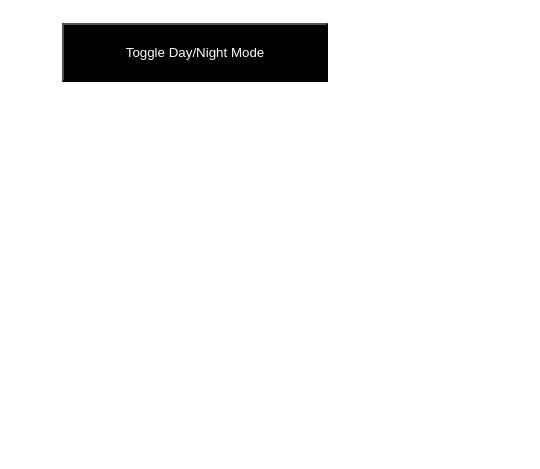
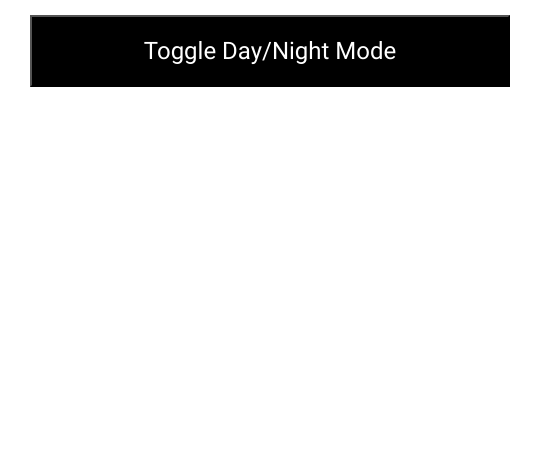
Before and after one commit to rickypatrick/rdpatrick, a plain HTML site: page index.html in a window 390 px wide. Shown: the part 383-852 px from the top of the page, 540 px wide, since content can reach past the window. Drawn offline with Linux system fonts and the light colour scheme.

Commit message:
added bg imagery and responsive styling

```diff
--- a/css/dark.css
+++ b/css/dark.css
@@ -1,6 +1,11 @@
 @font-face {
     font-family: Roboto;
     src: url(../fonts/roboto-v29-latin-regular.woff2);
+}
+
+* {
+    position:relative;
+    z-index:100;
 }
 
 html, body {
@@ -10,7 +15,31 @@ html, body {
 body {
     font-family: Roboto, Helvetica, sans-serif;
     text-align:center;
-    background-color:#333;
+    background-color:#000000;
+    margin:0;
+    padding:0;
+
+
+}
+#wrapper {
+    height:100%;
+    width:100%;
+    background-color:black;
+    background-image: url("../images/dark-bg.jpg");
+    background-size:cover;
+}
+#wrapper::after {
+    content: '';
+
+    background: linear-gradient(180deg, rgba(0,0,0,1) 40%, rgba(0,0,0,0.4934567577030813) 100%);
+
+    position: absolute;
+    width: 100%;
+    height: 100%;
+    top: 0;
+    left: 0;
+    opacity: 80%;
+    z-index:1;
 }
 
 #blacklogo {
@@ -21,6 +50,7 @@ body {
     width:70%;
     margin:auto;
     height:40%;
+
 
 
 }
@@ -37,11 +67,29 @@ h1 {
 }
 
 button {
+    font-family:inherit;
     margin:30px;
     color:black;
     background-color:white;
     padding:20px;
     width:20em;
-    font-family: Roboto;
+    font-size:1.5em;
+
 
 }
+
+@media only screen and (max-device-width: 600px) {
+
+    button {
+        font-family:inherit;
+        margin:30px;
+        color:black;
+        background-color:white;
+        padding:20px;
+        font-size:2.5em;
+
+    }
+    h1{
+        font-size:4em;
+    }
+  }
--- a/css/light.css
+++ b/css/light.css
@@ -1,6 +1,11 @@
 @font-face {
     font-family: Roboto;
     src: url(../fonts/roboto-v29-latin-regular.woff2);
+}
+
+* {
+    position:relative;
+    z-index:100;
 }
 
 html, body {
@@ -10,9 +15,16 @@ html, body {
 body {
     font-family: Roboto, Helvetica, sans-serif;
     text-align:center;
+    margin:0;
+    padding:0;
+}
+
+#wrapper {
+    height:100%;
+    width:100%;
+    background-color:#ffffff;
 
 }
-
 #whitelogo {
     display:none;
 }
@@ -35,10 +47,29 @@ h1 {
 }
 
 button {
+    font-family:inherit;
     margin:30px;
     color:white;
     background-color:black;
     padding:20px;
     width:20em;
+    font-size:1.5em;
+
 
 }
+
+@media only screen and (max-device-width: 600px) {
+
+    button {
+        font-family:inherit;
+        margin:30px;
+        color:white;
+        background-color:black;
+        padding:20px;
+        font-size:2.5em;
+
+    }
+    h1{
+        font-size:4em;
+    }
+  }
--- a/index.html
+++ b/index.html
@@ -25,14 +25,17 @@
 </script>
 </head>
 <body>
+  <div id="wrapper">
     <div class="main">
       <img id="blacklogo" src="./images/logoblack.svg">
       <img id="whitelogo" src="./images/logowhite.svg">
       <h1>706.498.0600</h1>
-</div>
-<div>
-<button onclick="toggleTheme()">Toggle Day/Night Mode</button>
-</div>
+    </div>
+    <button onclick="toggleTheme()">Toggle Day/Night Mode</button>
+  </div>
+
+
+
 
 
 
```
Also changed, not shown: 1 other file.
